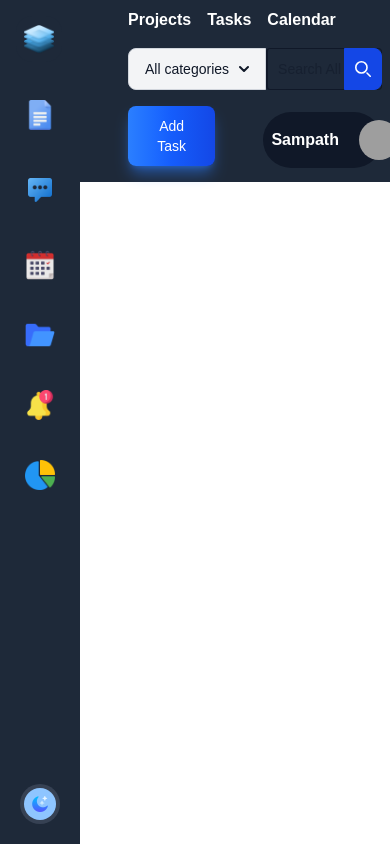
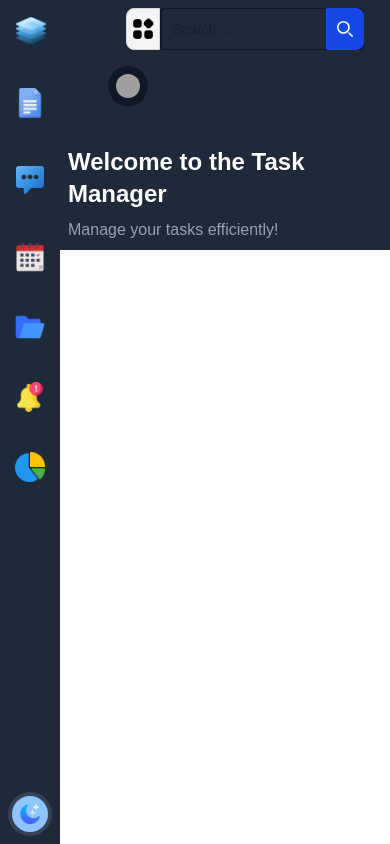
Before and after one commit to Sampath252005/task-manager, a Next.js app: page / in a window 390 px wide. Built offline with nearby package versions, Linux system fonts and the light colour scheme; grey boxes are pictures that could not be loaded.

Commit message:
some ui animation is added

```diff
--- /dev/null
+++ b/app/components/CardList.js
@@ -0,0 +1,28 @@
+// components/CardList.js
+"use client";
+
+import React from "react";
+import Card from "./Card";
+
+const CardList = () => {
+  const cardData = [
+    { title: "Task 1", description: "Description for task 1" },
+    { title: "Task 2", description: "Description for task 2" },
+    { title: "Task 3", description: "Description for task 3" },
+    { title: "Task 4", description: "Description for task 4" },
+  ];
+
+  return (
+    <div className="grid grid-cols-1 sm:grid-cols-2 lg:grid-cols-3 gap-4 p-4">
+      {cardData.map((card, index) => (
+        <Card
+          key={index}
+          title={card.title}
+          description={card.description}
+        />
+      ))}
+    </div>
+  );
+};
+
+export default CardList;
--- a/app/components/NavBar.js
+++ b/app/components/NavBar.js
@@ -13,22 +13,34 @@ const NavBar = ({ NavbarShow, setNavbarShow }) => {
     <>
       {/* Toggle Button - Always Visible */}
       <div
-        className="fixed top-4 left-4 z-50 p-2 mb-5 bg-gray-800  cursor-pointer hover:bg-gray-700 rounded-2xl"
+        className="fixed top-2 md:top-4 left-2 md:left-4 z-50 p-2 mb-5 bg-gray-800 cursor-pointer hover:bg-gray-700 rounded-2xl"
         onClick={() => setNavbarShow(!NavbarShow)}
       >
         <Image src="/layers.png" alt="Toggle Sidebar" width={30} height={30} />
       </div>
 
-      {/* Sidebar */}
+      {/* Sidebar with smooth animation */}
+      <AnimatePresence>
         {NavbarShow && (
-        <div className="fixed top-0 left-0 flex flex-col justify-between items-center h-screen bg-gray-800 p-5 w-20 z-40 ">
+          <motion.div
+            initial={{ x: -100, opacity: 0 }}
+            animate={{ x: 0, opacity: 1 }}
+            exit={{ x: -100, opacity: 0 }}
+            transition={{ duration: 0.3 }}
+            className="fixed top-0 left-0 flex flex-col justify-between items-center min-h-screen bg-gray-800 p-2 md:p-5 w-15 md:w-20 z-40"
+          >
             <div className="flex flex-col items-center space-y-10 mt-20">
               <motion.button
                 whileHover={{ scale: 1.1 }}
                 whileTap={{ scale: 0.9 }}
                 className="text-white bg-transparent rounded cursor-pointer"
               >
-              <Image src="/blue-file.png" alt="Files" width={30} height={40} />
+                <Image
+                  src="/blue-file.png"
+                  alt="Files"
+                  width={30}
+                  height={40}
+                />
               </motion.button>
 
               <motion.button
@@ -97,6 +109,7 @@ const NavBar = ({ NavbarShow, setNavbarShow }) => {
               </motion.button>
             </div>
 
+            {/* Dark Mode Toggle */}
             <div
               className="flex flex-col items-center space-y-2 bg-gray-700 cursor-pointer rounded-full p-1"
               onClick={toggleDarkMode}
@@ -137,8 +150,9 @@ const NavBar = ({ NavbarShow, setNavbarShow }) => {
                 )}
               </AnimatePresence>
             </div>
-        </div>
+          </motion.div>
         )}
+      </AnimatePresence>
     </>
   );
 };
--- a/app/components/SearchBar.js
+++ b/app/components/SearchBar.js
@@ -2,14 +2,15 @@
 
 import React, { useState, useRef, useEffect } from "react";
 import Image from "next/image";
+import { motion } from "framer-motion"; // Import framer-motion
 
 const SearchBar = ({ NavbarShow, setNavbarShow }) => {
   const [SearchBardropdownOpen, setSearchBarDropdownOpen] = useState(false);
   const SearchBardropdownRef = useRef(null);
   const ProfileRef = useRef(null);
   const [OpenProfile, setOpenProfile] = useState(false);
+  const [selectedCategory, setSelectedCategory] = useState(" ");
 
-  // Close dropdown if clicked outside
   useEffect(() => {
     const handleClickOutside = (event) => {
       if (
@@ -25,56 +26,39 @@ const SearchBar = ({ NavbarShow, setNavbarShow }) => {
     document.addEventListener("mousedown", handleClickOutside);
     return () => document.removeEventListener("mousedown", handleClickOutside);
   }, []);
-  const [selectedCategory, setSelectedCategory] = useState("All categories");
 
   return (
-    <div
-      className={`flex justify-between  flex-wrap gap-4  relative min-w-full items-center ${
-        NavbarShow ? " pl-10" : "pl-18"
-      } `}
+    <motion.div
+      className="flex justify-between flex-wrap gap-4 relative min-w-full items-center"
+      animate={{
+        paddingLeft: NavbarShow ? "2.5rem" : "4.5rem", // md:pl-10 vs md:pl-18
+      }}
+      transition={{ duration: 0.5, ease: "easeInOut" }}
     >
       {/* Left nav links */}
-      <div className="flex gap-4 font-bold text-white">
+      <div className="hidden md:flex md:gap-4 md:font-bold md:text-white">
         <span className="cursor-pointer hover:text-purple-600">Projects</span>
         <span className="cursor-pointer hover:text-purple-600">Tasks</span>
         <span className="cursor-pointer hover:text-purple-600">Calendar</span>
       </div>
 
-      {/* Search form with dropdown */}
+      {/* Search form */}
       <form className="max-w-lg mx-auto">
         <div className="flex" ref={SearchBardropdownRef}>
-          <label
-            htmlFor="search-dropdown"
-            className="mb-2 text-sm font-medium text-gray-900 sr-only dark:text-white"
-          >
-            Your Email
-          </label>
-
-          {/* Dropdown Toggle Button */}
           <button
             type="button"
-            className="shrink-0 z-10 inline-flex items-center py-2.5 px-4 text-sm font-medium text-center text-gray-900 bg-gray-100 border border-gray-300 rounded-s-lg hover:bg-gray-200 focus:ring-4 focus:outline-none focus:ring-gray-100 dark:bg-gray-700 dark:hover:bg-gray-600 dark:focus:ring-gray-700 dark:text-white dark:border-gray-600"
+            className="shrink-0 z-10 inline-flex items-center py-2 px-1 md:py-0 md:px-2 text-sm font-medium text-center text-gray-900 bg-gray-100 border border-gray-300 rounded-s-lg hover:bg-gray-200 focus:ring-4 focus:outline-none focus:ring-gray-100 dark:bg-gray-700 dark:hover:bg-gray-600 dark:focus:ring-gray-700 dark:text-white dark:border-gray-600"
             onClick={() => setSearchBarDropdownOpen(!SearchBardropdownOpen)}
           >
-            {selectedCategory}
-            <svg
-              className="w-2.5 h-2.5 ml-2.5"
-              aria-hidden="true"
-              fill="none"
-              viewBox="0 0 10 6"
-              xmlns="http://www.w3.org/2000/svg"
-            >
-              <path
-                d="M1 1l4 4 4-4"
-                stroke="currentColor"
-                strokeWidth="2"
-                strokeLinecap="round"
-                strokeLinejoin="round"
-              />
-            </svg>
+            <Image
+              className="shrink-0 w-6 md:w-10 h-6 md:h-10 md:z cursor-pointer"
+              src="/category.png"
+              alt="User dropdown"
+              width={20}
+              height={20}
+            />
           </button>
 
-          {/* Dropdown Menu */}
           {SearchBardropdownOpen && (
             <div className="absolute mt-12 z-10 bg-white divide-y divide-gray-100 rounded-lg shadow-sm w-44 dark:bg-gray-700">
               <ul className="py-2 text-sm text-gray-700 dark:text-gray-200">
@@ -85,7 +69,7 @@ const SearchBar = ({ NavbarShow, setNavbarShow }) => {
                       className="inline-flex w-full px-4 py-2 hover:bg-gray-100 dark:hover:bg-gray-600 dark:hover:text-white"
                       onClick={() => {
                         setSelectedCategory(option);
-                        setDropdownOpen(false);
+                        setSearchBarDropdownOpen(false);
                       }}
                     >
                       {option}
@@ -96,18 +80,17 @@ const SearchBar = ({ NavbarShow, setNavbarShow }) => {
             </div>
           )}
 
-          {/* Search Input */}
           <div className="relative w-full">
             <input
               type="search"
               id="search-dropdown"
-              className="block p-2.5 w-full z-20 text-sm text-gray-900  rounded  border-s-2 border  dark:bg-gray-700 dark:border-s-gray-700  dark:border-gray-600 dark:placeholder-gray-400 dark:text-white "
+              className="block p-2.5 w-full md:min-w-[50vh] z-20 text-sm text-gray-900 rounded border-s-2 border dark:bg-gray-700 dark:border-s-gray-700 dark:border-gray-600 dark:placeholder-gray-400 dark:text-white"
               placeholder={`Search ${selectedCategory}...`}
               required
             />
             <button
               type="submit"
-              className="absolute top-0 right-0 p-2.5 text-sm font-medium h-full text-white bg-blue-700 rounded-e-lg border border-blue-700 hover:bg-blue-800    dark:bg-blue-600 dark:hover:bg-blue-700 "
+              className="absolute top-0 right-0 p-2.5 text-sm font-medium h-full text-white bg-blue-700 rounded-e-lg border border-blue-700 hover:bg-blue-800 dark:bg-blue-600 dark:hover:bg-blue-700"
             >
               <svg
                 className="w-4 h-4"
@@ -130,23 +113,21 @@ const SearchBar = ({ NavbarShow, setNavbarShow }) => {
         </div>
       </form>
 
-      {/* Add Task button */}
+      {/* Add Task and Profile Section */}
       <div className="relative flex items-center gap-10 justify-center">
-        <button className="text-white bg-gradient-to-r from-blue-500 via-blue-600 to-blue-700 hover:bg-gradient-to-br focus:ring-4  focus:ring-blue-300  shadow-lg shadow-blue-500/50 dark:shadow-lg dark:shadow-blue-800/80 font-medium rounded-lg text-sm px-5 py-2.5 text-center me-2 mb-2">
+        <button className="hidden md:block md:text-white md:bg-gradient-to-r from-blue-500 via-blue-600 to-blue-700 md:hover:bg-gradient-to-br md:focus:ring-4 md:focus:ring-blue-300 md:shadow-lg md:shadow-blue-500/50 md:dark:shadow-lg md:dark:shadow-blue-800/80 md:font-medium md:rounded-lg md:text-sm md:px-5 md:py-2.5 md:text-center md:me-2 md:mb-2">
           Add Task
         </button>
 
-        {/* Optional: User dropdown menu (currently hidden) */}
         <div className="flex items-center gap-4">
           <div className="relative inline-block text-left" ref={ProfileRef}>
-            {/* Avatar Button */}
             <span
               className="flex items-center gap-5 bg-gray-900 p-2 text-white rounded-full cursor-pointer"
               onClick={() => setOpenProfile(!OpenProfile)}
             >
-              <h2 className="font-bold">Sampath</h2>
+              <h2 className="hidden md:block font-bold">Sampath</h2>
               <Image
-                className="w-10 h-10 rounded-full cursor-pointer"
+                className="w-6 md:w-10 h-6 md:h-10 rounded-full cursor-pointer"
                 src="/profile.png"
                 alt="User dropdown"
                 width={40}
@@ -154,16 +135,12 @@ const SearchBar = ({ NavbarShow, setNavbarShow }) => {
               />
             </span>
 
-            {/* Dropdown Menu */}
             {OpenProfile && (
               <div className="absolute z-10 mt-2 right-0 top-14 bg-white divide-y divide-gray-100 rounded-lg shadow-sm w-44 dark:bg-gray-700 dark:divide-gray-600">
-                {/* User Info */}
                 <div className="px-4 py-3 text-sm text-gray-900 dark:text-white">
                   <div>Bonnie Green</div>
                   <div className="font-medium truncate">name@flowbite.com</div>
                 </div>
-
-                {/* Navigation Links */}
                 <ul className="py-2 text-sm text-gray-700 dark:text-gray-200">
                   <li>
                     <a
@@ -190,8 +167,6 @@ const SearchBar = ({ NavbarShow, setNavbarShow }) => {
                     </a>
                   </li>
                 </ul>
-
-                {/* Sign Out */}
                 <div className="py-1">
                   <a
                     href="#"
@@ -205,7 +180,7 @@ const SearchBar = ({ NavbarShow, setNavbarShow }) => {
           </div>
         </div>
       </div>
-    </div>
+    </motion.div>
   );
 };
 
--- /dev/null
+++ b/app/components/TaskCard.js
@@ -0,0 +1,24 @@
+import React from "react";
+
+const TaskCard = () => {
+  return (
+    <>
+      <head>
+        <span>
+          <h2></h2>
+          <h3></h3>
+        </span>
+        <span></span>
+      </head>
+      <div>
+        <span></span>
+        <span></span>
+        <span></span>
+      </div>
+      <article></article>
+      <Image src="/profile.png" alt="User dropdown" width={40} height={40} />
+    </>
+  );
+};
+
+export default TaskCard;
--- a/app/page.js
+++ b/app/page.js
@@ -12,11 +12,28 @@ export default function Home() {
       <NavBar NavbarShow={NavbarShow} setNavbarShow={setNavbarShow} />
 
       <div
-        className={`flex bg-gray-800 p-2 ${
-          NavbarShow ? "ml-20 w-[calc(100%-5rem)]" : "w-full"
+        className={`flex flex-col gap-10 bg-gray-800 p-2 ${
+          NavbarShow ? "md:ml-20 ml-15 w-[calc(100%-2rem)] md:w-[calc(100%-5rem)]" : "w-full"
         }`}
       >
         <SearchBar NavbarShow={NavbarShow} setNavbarShow={setNavbarShow} />
+        <div className="flex flex-col  justify-start w-full h-full">
+          <div>
+          <h1 className="text-white text-2xl font-bold">Welcome to the Task Manager</h1>
+          <p className="text-gray-400 mt-2">Manage your tasks efficiently!</p>
+          </div>
+          <div>
+            <div className="backlog">
+
+            </div>
+            <div className="Inprogress">
+
+            </div>
+            <div className="completed">
+
+            </div>
+          </div>
+          </div>
       </div>
     </div>
   );
--- a/package.json
+++ b/package.json
@@ -11,6 +11,7 @@
   "dependencies": {
     "@heroicons/react": "^2.2.0",
     "bcrypt": "^5.1.1",
+    "framer-motion": "^12.12.2",
     "heroicons": "^2.2.0",
     "jsonwebtoken": "^9.0.2",
     "mongoose": "^8.14.1",
```
Also changed, not shown: public/category.png (added), 1 other file (tests, documents, lock files or other folders). Lines whose indentation alone changed are shown as unchanged.
